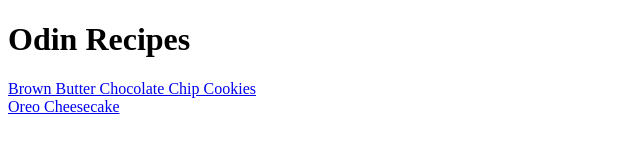
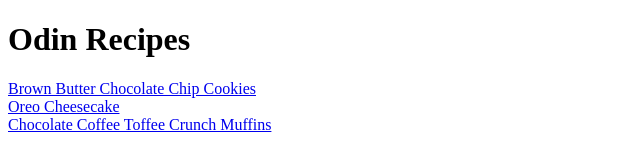
Before and after one commit to dmgarriott/odin-recipes, a plain HTML site: page index.html in a window 1280 px wide. Shown: the whole page, without its empty margins (0-640 px from the left). Drawn offline with Linux system fonts and the light colour scheme.

Commit message:
Updated index.html to include chocolate muffins recipe.

```diff
--- a/index.html
+++ b/index.html
@@ -11,5 +11,7 @@
     >
     </br>
     <a href="recipes/oreo-cheesecake.html">Oreo Cheesecake</a>
+    </br>
+    <a href="recipes/chocolate-coffee-toffee-crunch-muffins.html">Chocolate Coffee Toffee Crunch Muffins</a>
   </body>
 </html>
```
